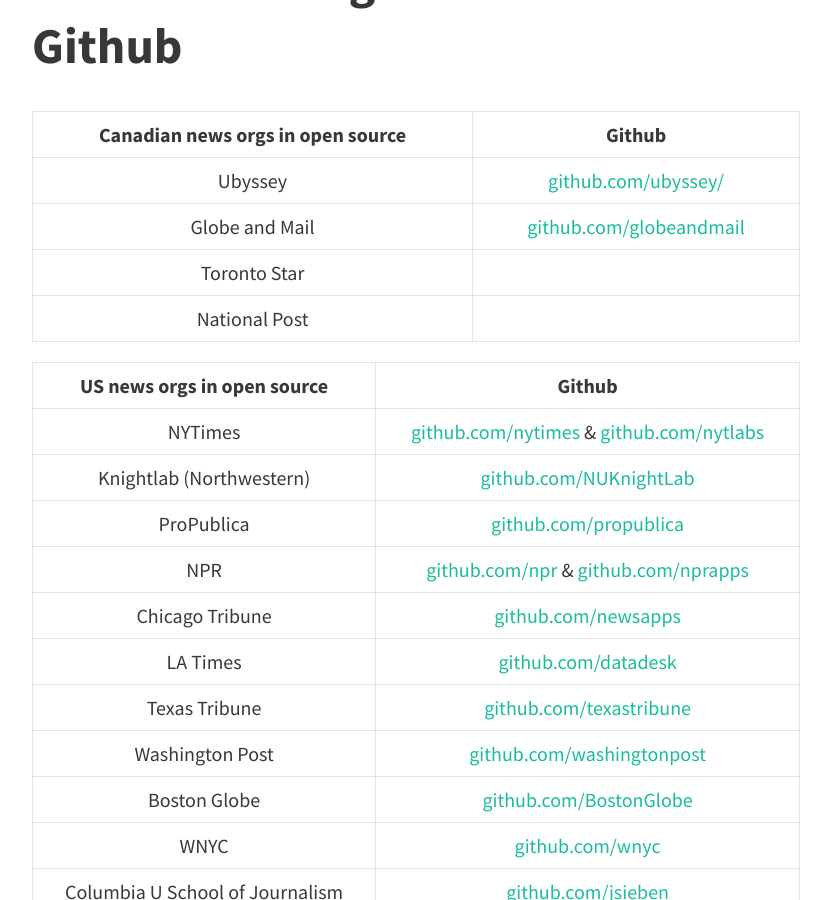
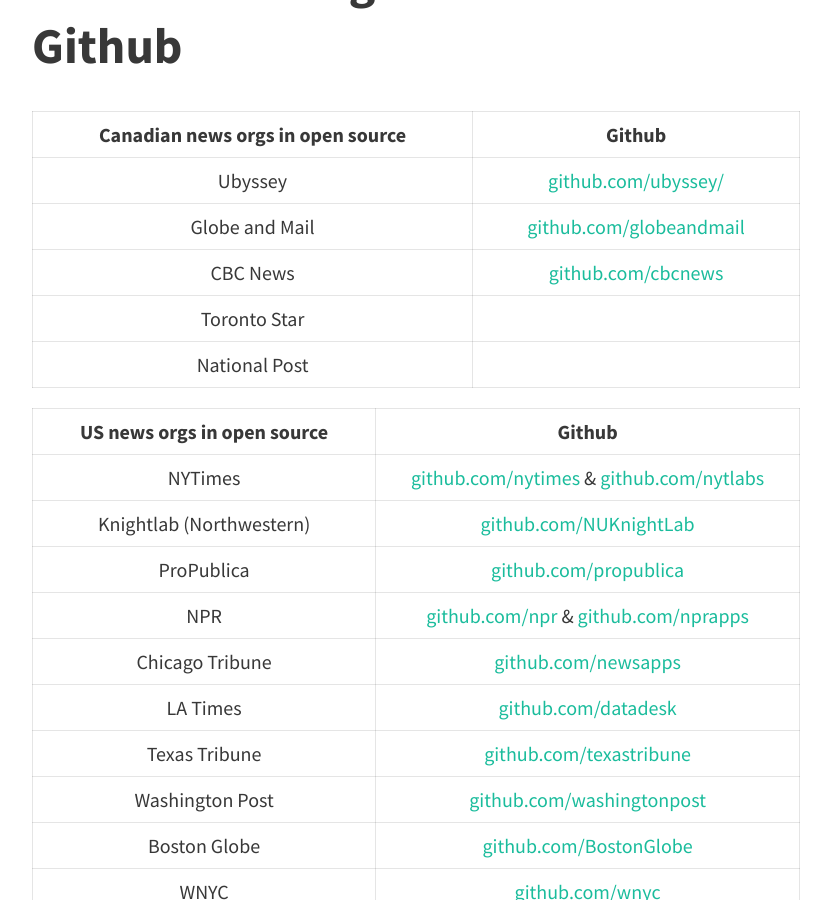
Before and after one commit to pippinlee/open-journalism-project, a Jekyll site: the page built from open-source.md, in a window 1280 px wide and 900 px high, scrolled down 4176 px. Shown: the whole window, without its empty margins (224-1055 px from the left). Built offline with Jekyll 4.4.1, drawn with Linux system fonts in a browser that asks for light colours; nearby versions of some CDN libraries.

Commit message:
add cbc github

```diff
--- a/open-source.md
+++ b/open-source.md
@@ -76,8 +76,9 @@
 :--------------------------------:| :-----------: | :-----------:
 Ubyssey         				   | [github.com/ubyssey/](https://github.com/ubyssey)
 Globe and Mail         			   | [github.com/globeandmail](https://github.com/globeandmail)
-Toronto Star         			   | [  ]()
-National Post         			   |
+CBC News						   | [github.com/cbcnews](https://github.com/cbcnews)
+Toronto Star         			   | []()
+National Post         			   | []()
 
 
 
```
